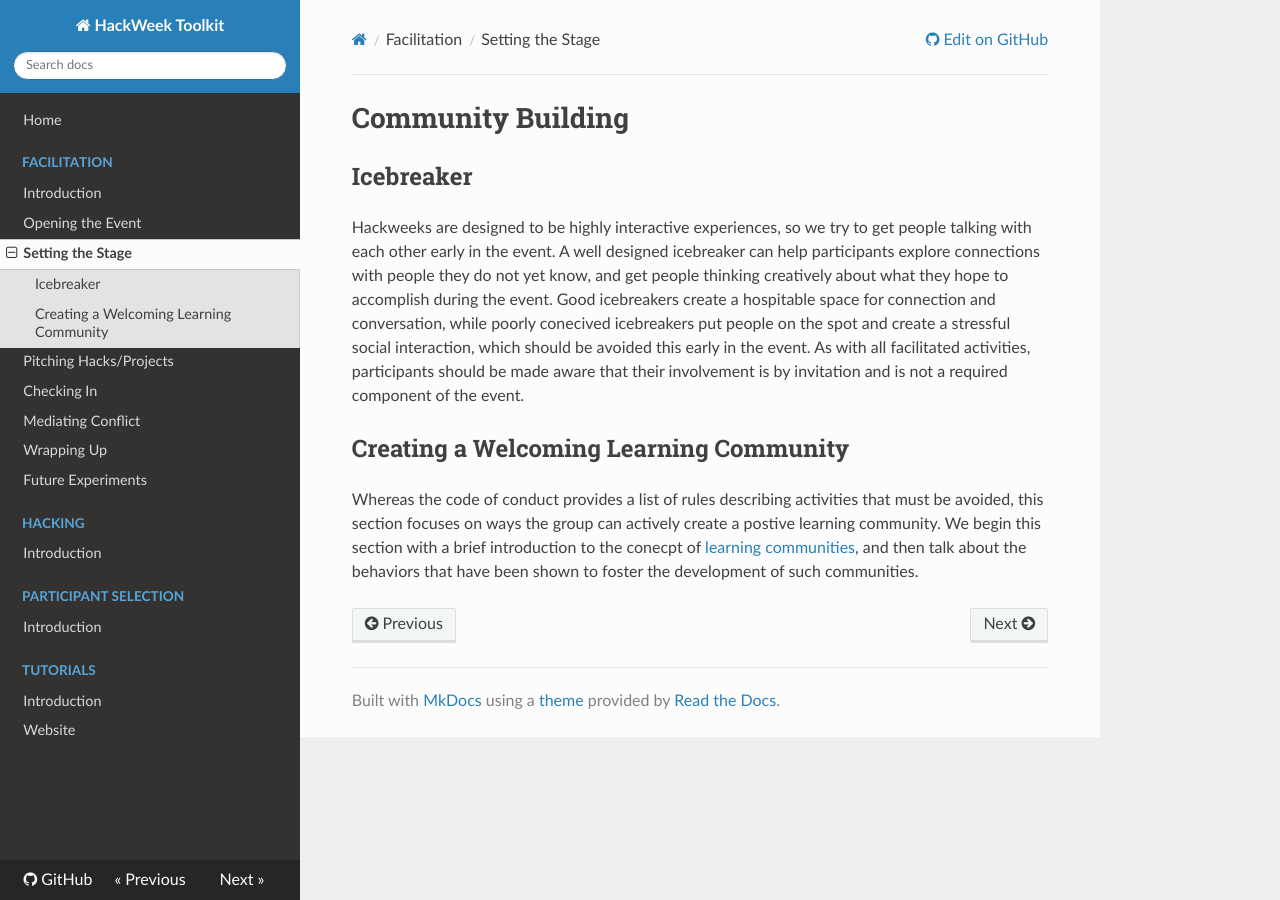
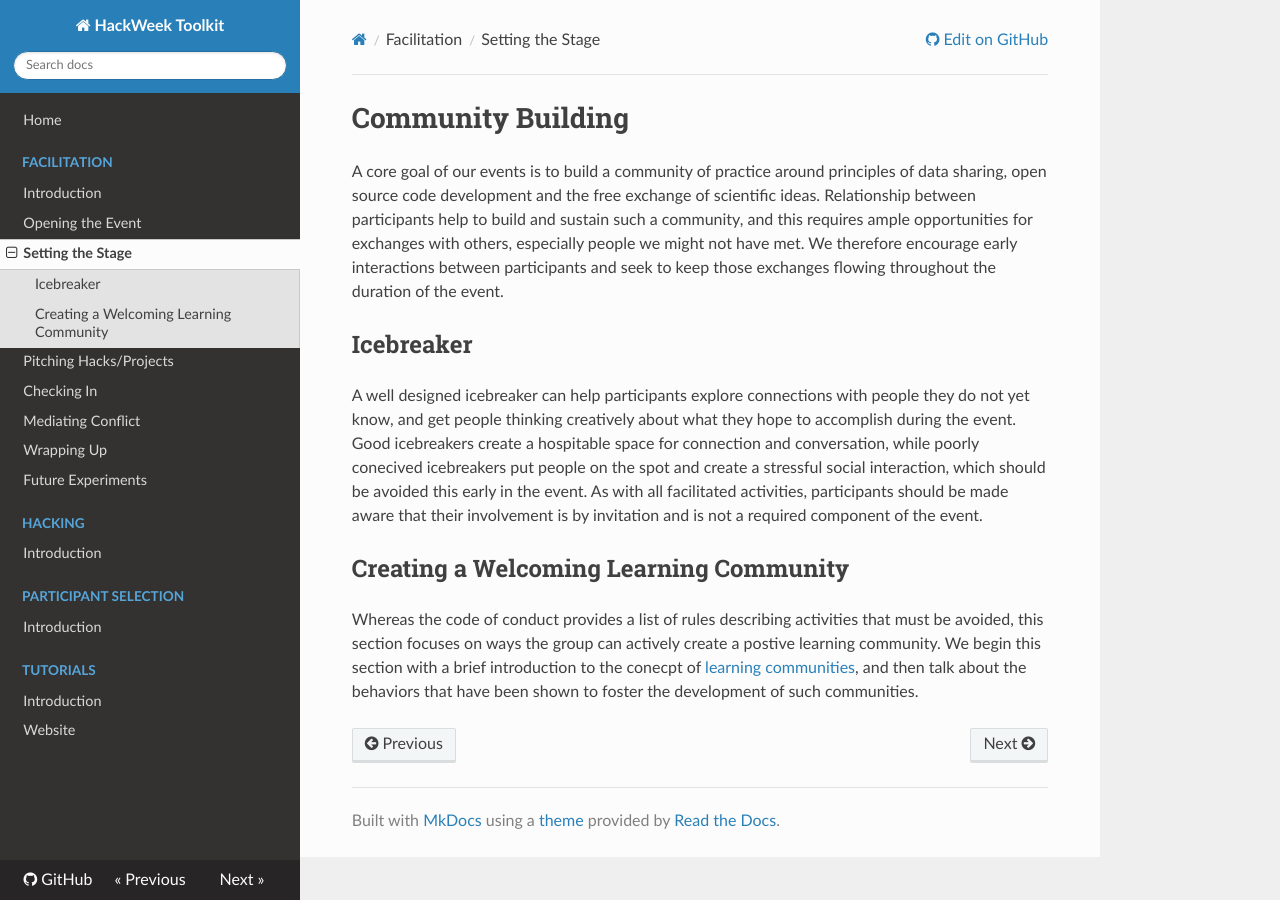
Before and after one commit to uwescience/HackWeek-Toolkit, an MkDocs documentation site: the page built from docs/Facilitation/community-building.md, in a window 1280 px wide. Built offline with MkDocs 1.6.1, drawn with Linux system fonts in a browser that asks for light colours; nearby versions of some CDN libraries.

Commit message:
a few additions

```diff
--- a/docs/Facilitation/community-building.md
+++ b/docs/Facilitation/community-building.md
@@ -1,8 +1,10 @@
 # Community Building
+
+A core goal of our events is to build a community of practice around principles of data sharing, open source code development and the free exchange of scientific ideas. Relationship between participants help to build and sustain such a community, and this requires ample opportunities for exchanges with others, especially people we might not have met. We therefore encourage early interactions between participants and seek to keep those exchanges flowing throughout the duration of the event.
 
 ## Icebreaker
 
-Hackweeks are designed to be highly interactive experiences, so we try to get people talking with each other early in the event. A well designed icebreaker can help participants explore connections with people they do not yet know, and get people thinking creatively about what they hope to accomplish during the event. Good icebreakers create a hospitable space for connection and conversation, while poorly conecived icebreakers put people on the spot and create a stressful social interaction, which should be avoided this early in the event. As with all facilitated activities, participants should be made aware that their involvement is by invitation and is not a required component of the event.
+A well designed icebreaker can help participants explore connections with people they do not yet know, and get people thinking creatively about what they hope to accomplish during the event. Good icebreakers create a hospitable space for connection and conversation, while poorly conecived icebreakers put people on the spot and create a stressful social interaction, which should be avoided this early in the event. As with all facilitated activities, participants should be made aware that their involvement is by invitation and is not a required component of the event.
 
 ## Creating a Welcoming Learning Community
 
```
Also changed, not shown: docs/Facilitation/Future-experiments.md (+1 -1 lines), docs/Facilitation/checking-in.md (+1 -1 lines).
